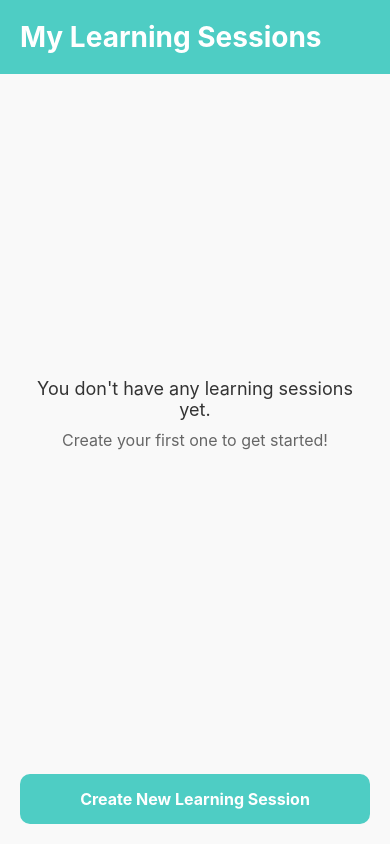
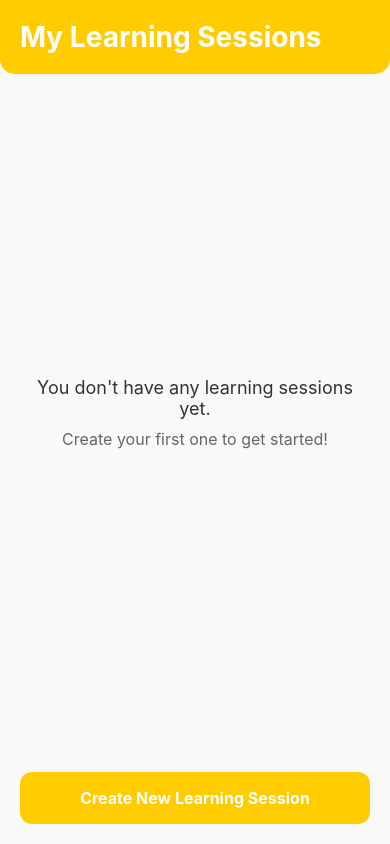
Before and after one commit to muratcanoguzhan/leitner-system, a React Native app: screen /LearningSessions in a window 390 px wide. Built offline with nearby package versions, Linux system fonts and the light colour scheme.

Commit message:
Update: Change app main color to #ffcc00 and centralize theme colors. Implement AppTheme with consistent color application across all screens and components.

```diff
--- a/src/components/FlashCard.tsx
+++ b/src/components/FlashCard.tsx
@@ -1,6 +1,7 @@
 import React, { useState } from 'react';
 import { View, Text, StyleSheet, TouchableOpacity, Dimensions } from 'react-native';
 import { Card } from '../models/Card';
+import { AppTheme } from '../utils/themes';
 
 interface FlashCardProps {
   card: Card;
@@ -33,7 +34,7 @@ const FlashCard: React.FC<FlashCardProps> = ({ card, onCorrect, onIncorrect }) =
 
       <View style={styles.buttonsContainer}>
         <TouchableOpacity
-          style={[styles.button, styles.incorrectButton]}
+          style={[styles.button, styles.wrongButton]}
           onPress={onIncorrect}
         >
           <Text style={styles.buttonText}>Incorrect</Text>
@@ -104,20 +105,21 @@ const styles = StyleSheet.create({
   },
   button: {
     flex: 1,
-    paddingVertical: 12,
-    borderRadius: 5,
+    paddingVertical: 15,
+    paddingHorizontal: 25,
+    borderRadius: 10,
     marginHorizontal: 5,
     alignItems: 'center',
     justifyContent: 'center',
   },
-  incorrectButton: {
-    backgroundColor: '#ff6b6b',
+  correctButton: {
+    backgroundColor: AppTheme.main,
   },
-  correctButton: {
-    backgroundColor: '#4ecdc4',
+  wrongButton: {
+    backgroundColor: AppTheme.danger,
   },
   buttonText: {
-    color: '#fff',
+    color: AppTheme.white,
     fontWeight: 'bold',
   },
 });
--- a/src/screens/AddCardScreen.tsx
+++ b/src/screens/AddCardScreen.tsx
@@ -16,6 +16,7 @@ import {loadCards, saveCards} from '../utils/storage';
 import {StackNavigationProp} from '@react-navigation/stack';
 import {RouteProp} from '@react-navigation/native';
 import uuid from 'react-native-uuid';
+import { AppTheme } from '../utils/themes';
 
 type RootStackParamList = {
   Home: { sessionId: string };
@@ -172,7 +173,9 @@ const styles = StyleSheet.create({
   },
   header: {
     padding: 20,
-    backgroundColor: '#4ecdc4',
+    backgroundColor: AppTheme.main,
+    borderBottomLeftRadius: 15,
+    borderBottomRightRadius: 15,
   },
   title: {
     fontSize: 24,
@@ -216,7 +219,7 @@ const styles = StyleSheet.create({
   },
   buttonSave: {
     flex: 3,
-    backgroundColor: '#4ecdc4',
+    backgroundColor: AppTheme.main,
     padding: 15,
     borderRadius: 8,
     alignItems: 'center',
@@ -245,6 +248,13 @@ const styles = StyleSheet.create({
     color: '#666',
     fontSize: 16,
   },
+  addButton: {
+    backgroundColor: AppTheme.main,
+    padding: 16,
+    borderRadius: 12,
+    alignItems: 'center',
+    margin: 20,
+  },
 });
 
 export default AddCardScreen;
--- a/src/screens/BoxDetailsScreen.tsx
+++ b/src/screens/BoxDetailsScreen.tsx
@@ -10,7 +10,7 @@ import {
 } from 'react-native';
 import { Card, LearningSession } from '../models/Card';
 import { loadCards, saveCards, getCardsForSession, loadSessions } from '../utils/storage';
-import { getBoxTheme } from '../utils/themes';
+import { getBoxTheme, AppTheme } from '../utils/themes';
 import { StackNavigationProp } from '@react-navigation/stack';
 import { RouteProp } from '@react-navigation/native';
 
@@ -179,7 +179,7 @@ const BoxDetailsScreen: React.FC<BoxDetailsScreenProps> = ({ navigation, route }
 const styles = StyleSheet.create({
   container: {
     flex: 1,
-    backgroundColor: '#f9f9f9',
+    backgroundColor: AppTheme.background,
   },
   header: {
     padding: 20,
@@ -219,7 +219,7 @@ const styles = StyleSheet.create({
     borderRadius: 15,
     borderBottomWidth: 1,
     borderBottomColor: '#eee',
-    backgroundColor: '#fff',
+    backgroundColor: AppTheme.white,
     elevation: 2,
     shadowColor: '#000',
     shadowOffset: { width: 0, height: 1 },
@@ -229,13 +229,13 @@ const styles = StyleSheet.create({
   statsText: {
     fontSize: 18,
     fontWeight: '500',
-    color: '#555',
+    color: AppTheme.text.medium,
   },
   listContainer: {
     padding: 20,
   },
   cardItem: {
-    backgroundColor: '#fff',
+    backgroundColor: AppTheme.white,
     borderRadius: 12,
     padding: 18,
     marginBottom: 15,
@@ -255,15 +255,15 @@ const styles = StyleSheet.create({
   cardFront: {
     fontSize: 18,
     fontWeight: 'bold',
-    color: '#333',
+    color: AppTheme.text.dark,
     marginBottom: 8,
   },
   cardBack: {
     fontSize: 16,
-    color: '#666',
+    color: AppTheme.text.light,
   },
   deleteButton: {
-    backgroundColor: '#ff6b6b',
+    backgroundColor: AppTheme.danger,
     paddingVertical: 10,
     paddingHorizontal: 14,
     borderRadius: 8,
@@ -271,7 +271,7 @@ const styles = StyleSheet.create({
     elevation: 1,
   },
   deleteButtonText: {
-    color: '#fff',
+    color: AppTheme.white,
     fontWeight: '600',
     fontSize: 15,
   },
@@ -284,19 +284,19 @@ const styles = StyleSheet.create({
   emptyText: {
     fontSize: 20,
     fontWeight: 'bold',
-    color: '#333',
+    color: AppTheme.text.dark,
     marginBottom: 12,
   },
   emptySubtext: {
     fontSize: 16,
     textAlign: 'center',
-    color: '#666',
+    color: AppTheme.text.light,
     lineHeight: 24,
   },
   backButton: {
     margin: 20,
     padding: 16,
-    backgroundColor: '#4ecdc4',
+    backgroundColor: AppTheme.main,
     borderRadius: 12,
     alignItems: 'center',
     elevation: 2,
@@ -306,7 +306,7 @@ const styles = StyleSheet.create({
     shadowRadius: 2,
   },
   backButtonText: {
-    color: '#fff',
+    color: AppTheme.white,
     fontWeight: 'bold',
     fontSize: 16,
   },
--- a/src/screens/ConfigureBoxIntervalsScreen.tsx
+++ b/src/screens/ConfigureBoxIntervalsScreen.tsx
@@ -13,6 +13,7 @@ import { StackNavigationProp } from '@react-navigation/stack';
 import { RouteProp } from '@react-navigation/native';
 import { LearningSession, BoxIntervals } from '../models/Card';
 import { loadSessions, saveSessions, DEFAULT_BOX_INTERVALS } from '../utils/storage';
+import { AppTheme } from '../utils/themes';
 
 type RootStackParamList = {
   Home: { sessionId: string };
@@ -258,7 +259,9 @@ const styles = StyleSheet.create({
   },
   header: {
     padding: 20,
-    backgroundColor: '#4ecdc4',
+    backgroundColor: AppTheme.main,
+    borderBottomLeftRadius: 15,
+    borderBottomRightRadius: 15,
     flexDirection: 'row',
     alignItems: 'center',
   },
@@ -337,10 +340,12 @@ const styles = StyleSheet.create({
     backgroundColor: '#fff',
   },
   saveButton: {
-    backgroundColor: '#4ecdc4',
-    padding: 15,
-    borderRadius: 10,
+    backgroundColor: AppTheme.main,
+    padding: 16,
+    borderRadius: 12,
     alignItems: 'center',
+    marginVertical: 20,
+    marginHorizontal: 30,
   },
   saveButtonText: {
     color: '#fff',
@@ -355,7 +360,7 @@ const styles = StyleSheet.create({
     marginBottom: 20,
   },
   resetButtonText: {
-    color: '#666',
+    color: AppTheme.text.light,
     fontWeight: '500',
     fontSize: 16,
   },
--- a/src/screens/HomeScreen.tsx
+++ b/src/screens/HomeScreen.tsx
@@ -2,7 +2,7 @@ import React, { useEffect, useState } from 'react';
 import { View, Text, StyleSheet, TouchableOpacity, FlatList, SafeAreaView } from 'react-native';
 import { Card, LearningSession } from '../models/Card';
 import { isDueForReview, getCardsForSession, loadSessions } from '../utils/storage';
-import { getBoxTheme } from '../utils/themes';
+import { getBoxTheme, AppTheme } from '../utils/themes';
 import { StackNavigationProp } from '@react-navigation/stack';
 import { RouteProp } from '@react-navigation/native';
 
@@ -223,11 +223,11 @@ const HomeScreen: React.FC<HomeScreenProps> = ({ navigation, route }) => {
 const styles = StyleSheet.create({
   container: {
     flex: 1,
-    backgroundColor: '#f9f9f9',
+    backgroundColor: AppTheme.background,
   },
   header: {
     padding: 20,
-    backgroundColor: '#4ecdc4',
+    backgroundColor: AppTheme.main,
     borderBottomLeftRadius: 15,
     borderBottomRightRadius: 15,
     elevation: 4,
@@ -250,7 +250,7 @@ const styles = StyleSheet.create({
     marginBottom: 10,
   },
   backButtonText: {
-    color: '#fff',
+    color: AppTheme.white,
     fontSize: 16,
     fontWeight: 'bold',
   },
@@ -339,13 +339,13 @@ const styles = StyleSheet.create({
   buttonContainer: {
     padding: 20,
     flexDirection: 'row',
-    backgroundColor: '#fff',
+    backgroundColor: AppTheme.white,
     borderTopWidth: 1,
     borderTopColor: '#f0f0f0',
   },
   button: {
     flex: 1,
-    backgroundColor: '#4ecdc4',
+    backgroundColor: AppTheme.main,
     padding: 16,
     borderRadius: 12,
     alignItems: 'center',
@@ -358,10 +358,10 @@ const styles = StyleSheet.create({
     shadowRadius: 2,
   },
   reviewButton: {
-    backgroundColor: '#ff6b6b',
+    backgroundColor: AppTheme.danger,
   },
   buttonText: {
-    color: '#fff',
+    color: AppTheme.white,
     fontWeight: 'bold',
     fontSize: 16,
   },
@@ -377,7 +377,7 @@ const styles = StyleSheet.create({
     shadowRadius: 1,
   },
   configButtonText: {
-    color: '#555',
+    color: AppTheme.text.medium,
     fontSize: 14,
     fontWeight: '500',
   },
--- a/src/screens/LearningSessionsScreen.tsx
+++ b/src/screens/LearningSessionsScreen.tsx
@@ -18,6 +18,7 @@ import {
   deleteLearningSession,
   DEFAULT_BOX_INTERVALS
 } from '../utils/storage';
+import { AppTheme } from '../utils/themes';
 
 type RootStackParamList = {
   LearningSessions: undefined;
@@ -104,16 +105,15 @@ const LearningSessionsScreen: React.FC<LearningSessionsScreenProps> = ({ navigat
   const renderSessionItem = ({ item }: { item: LearningSession }) => {
     return (
       <TouchableOpacity
-        style={styles.sessionItem}
+        style={styles.sessionCard}
         onPress={() => navigation.navigate('Home', { sessionId: item.id })}
       >
-        <View style={styles.sessionInfo}>
-          <Text style={styles.sessionName}>{item.name}</Text>
-          <Text style={styles.sessionDate}>
-            Created: {item.createdAt.toLocaleDateString()}
+        <View>
+          <Text style={styles.sessionTitle}>{item.name}</Text>
+          <Text style={styles.sessionSubtitle}>
+            Created: {new Date(item.createdAt).toLocaleDateString()}
           </Text>
         </View>
-
         <TouchableOpacity
           style={styles.deleteButton}
           onPress={() => handleDeleteSession(item)}
@@ -209,7 +209,9 @@ const styles = StyleSheet.create({
   },
   header: {
     padding: 20,
-    backgroundColor: '#4ecdc4',
+    backgroundColor: AppTheme.main,
+    borderBottomLeftRadius: 15,
+    borderBottomRightRadius: 15,
   },
   title: {
     fontSize: 28,
@@ -219,16 +221,19 @@ const styles = StyleSheet.create({
   sessionsContainer: {
     padding: 20,
   },
-  sessionItem: {
-    backgroundColor: '#fff',
-    borderRadius: 10,
-    padding: 15,
-    marginBottom: 10,
-    elevation: 2,
+  sessionCard: {
+    backgroundColor: AppTheme.white,
+    borderRadius: 12,
+    padding: 20,
+    marginHorizontal: 20,
+    marginVertical: 10,
+    elevation: 3,
     shadowColor: '#000',
-    shadowOffset: { width: 0, height: 1 },
-    shadowOpacity: 0.2,
-    shadowRadius: 2,
+    shadowOffset: { width: 0, height: 2 },
+    shadowOpacity: 0.1,
+    shadowRadius: 3,
+    borderLeftWidth: 3,
+    borderLeftColor: AppTheme.main,
     flexDirection: 'row',
     justifyContent: 'space-between',
     alignItems: 'center',
@@ -256,12 +261,11 @@ const styles = StyleSheet.create({
     fontWeight: 'bold',
   },
   addButton: {
-    backgroundColor: '#4ecdc4',
+    backgroundColor: AppTheme.main,
+    padding: 16,
+    borderRadius: 12,
+    alignItems: 'center',
     margin: 20,
-    padding: 15,
-    borderRadius: 10,
-    alignItems: 'center',
-    justifyContent: 'center',
   },
   addButtonText: {
     color: '#fff',
@@ -339,6 +343,16 @@ const styles = StyleSheet.create({
     fontWeight: 'bold',
     fontSize: 16,
   },
+  sessionTitle: {
+    fontSize: 18,
+    fontWeight: 'bold',
+    color: '#333',
+  },
+  sessionSubtitle: {
+    fontSize: 14,
+    color: '#999',
+    marginTop: 5,
+  },
 });
 
 export default LearningSessionsScreen;
--- a/src/screens/ReviewScreen.tsx
+++ b/src/screens/ReviewScreen.tsx
@@ -11,6 +11,7 @@ import { saveCards, isDueForReview, getCardsForSession, loadSessions } from '../
 import FlashCard from '../components/FlashCard';
 import { StackNavigationProp } from '@react-navigation/stack';
 import { RouteProp } from '@react-navigation/native';
+import { AppTheme } from '../utils/themes';
 
 type RootStackParamList = {
   Home: { sessionId: string };
@@ -271,7 +272,9 @@ const styles = StyleSheet.create({
   },
   header: {
     padding: 20,
-    backgroundColor: '#4ecdc4',
+    backgroundColor: AppTheme.main,
+    borderBottomLeftRadius: 15,
+    borderBottomRightRadius: 15,
     flexDirection: 'row',
     justifyContent: 'space-between',
     alignItems: 'center',
@@ -369,18 +372,28 @@ const styles = StyleSheet.create({
     color: '#ff6b6b',
   },
   button: {
-    backgroundColor: '#4ecdc4',
+    backgroundColor: AppTheme.main,
     paddingVertical: 15,
-    paddingHorizontal: 30,
-    borderRadius: 8,
-    alignItems: 'center',
-    justifyContent: 'center',
+    paddingHorizontal: 25,
+    borderRadius: 12,
+    elevation: 2,
+    shadowColor: '#000',
+    shadowOffset: { width: 0, height: 1 },
+    shadowOpacity: 0.2,
+    shadowRadius: 3,
   },
   buttonText: {
     color: '#fff',
     fontWeight: 'bold',
     fontSize: 16,
   },
+  scoreText: {
+    fontSize: 18,
+    fontWeight: 'bold',
+    color: AppTheme.main,
+    textAlign: 'center',
+    marginTop: 10,
+  },
 });
 
 export default ReviewScreen;
--- a/src/utils/themes.ts
+++ b/src/utils/themes.ts
@@ -8,6 +8,20 @@ export interface BoxTheme {
 
 export type BoxThemes = {
   [key: number]: BoxTheme;
+};
+
+// App-wide theme colors
+export const AppTheme = {
+  main: '#ffcc00',      // Main app color (changed from #4ecdc4)
+  background: '#f9f9f9',
+  text: {
+    dark: '#333',
+    medium: '#555',
+    light: '#666',
+  },
+  white: '#fff',
+  danger: '#ff6b6b',
+  success: '#66cc66',
 };
 
 // Central definition of box themes
```
